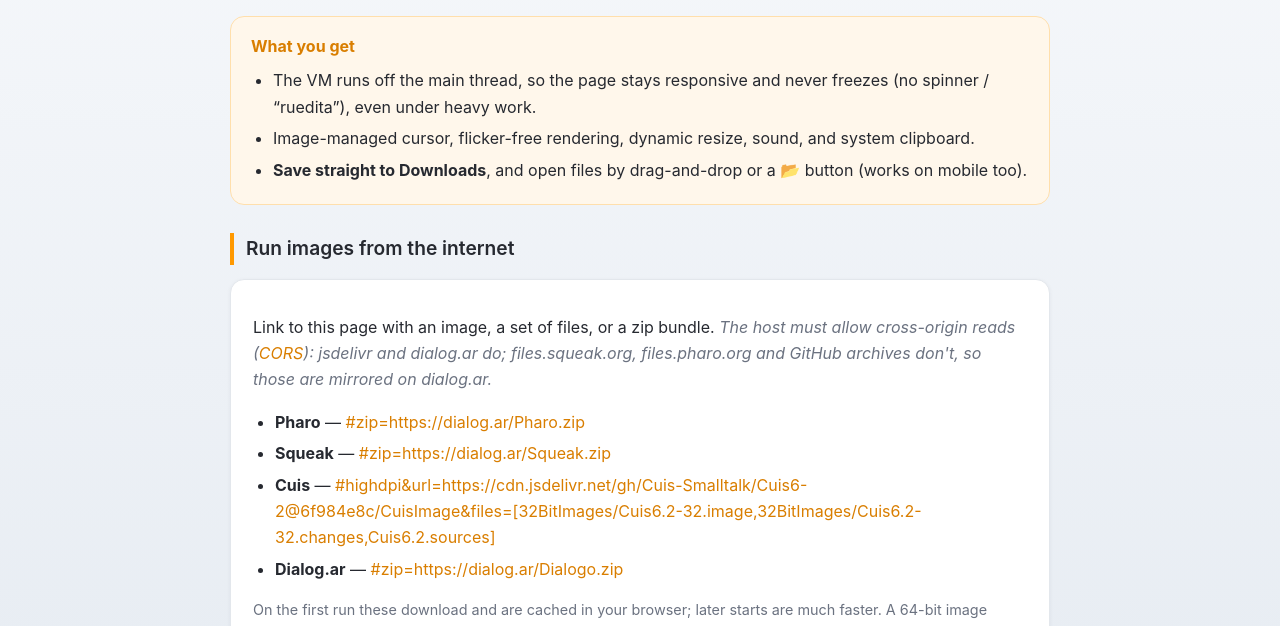
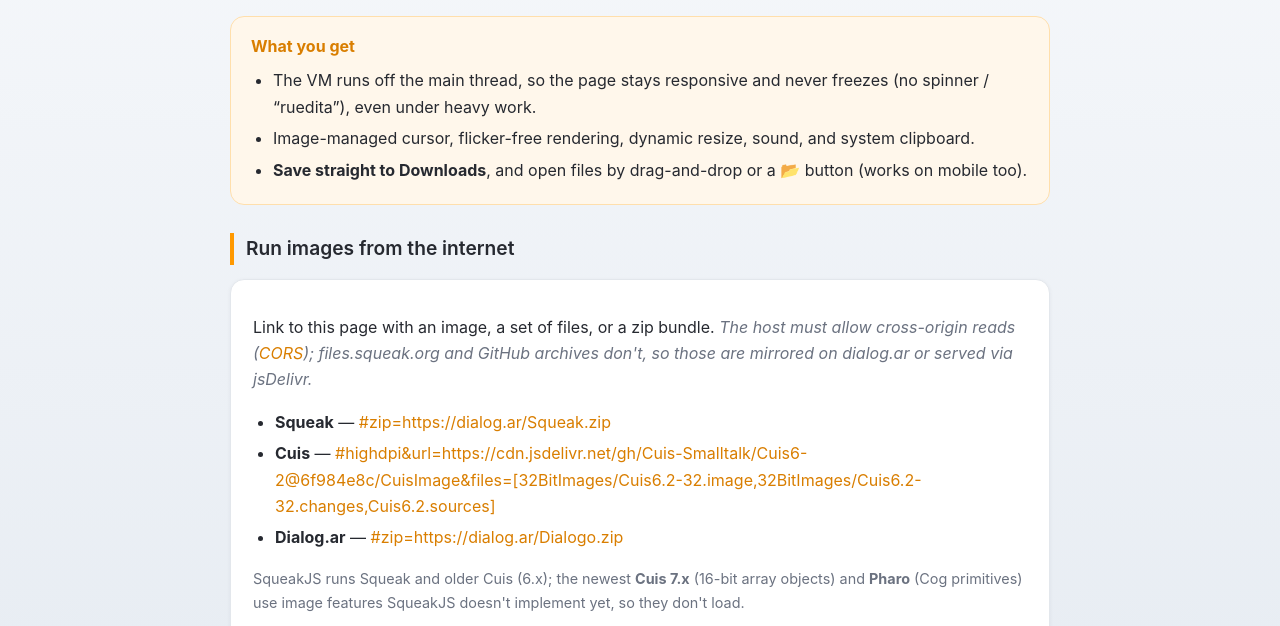
Before and after one commit to ProfeFuturo/profefuturo.github.io, a website with bundled scripts: page SmalltalkJsVm/run/index.html in a window 1280 px wide. Shown: the part 153-779 px from the top of the page. Built offline with nearby package versions, Linux system fonts and the light colour scheme.

Commit message:
Add Squeak.zip mirror; update examples (Squeak 6.0 + Cuis 6.2 + Dialogo)

```diff
--- a/SmalltalkJsVm/run/index.html
+++ b/SmalltalkJsVm/run/index.html
@@ -527,13 +527,13 @@
 
         <h2>Run images from the internet</h2>
         <div class="card">
-        <p>Link to this page with an image, a set of files, or a zip bundle. <em>The host must allow cross-origin reads (<a href="http://enable-cors.org/server.html" target="_blank">CORS</a>): jsdelivr and dialog.ar do; files.squeak.org, files.pharo.org and GitHub archives don't, so those are mirrored on dialog.ar.</em></p>
+        <p>Link to this page with an image, a set of files, or a zip bundle. <em>The host must allow cross-origin reads (<a href="http://enable-cors.org/server.html" target="_blank">CORS</a>); files.squeak.org and GitHub archives don't, so those are mirrored on dialog.ar or served via jsDelivr.</em></p>
         <ul>
-        <li><b>Pharo</b> — <a href="#zip=https://dialog.ar/Pharo.zip">latest</a></li>
-        <li><b>Squeak</b> — <a href="#zip=https://dialog.ar/Squeak.zip">latest</a></li>
+        <li><b>Squeak</b> — <a href="#zip=https://dialog.ar/Squeak.zip">6.0</a></li>
         <li><b>Cuis</b> — <a href="#highdpi&amp;url=https://cdn.jsdelivr.net/gh/Cuis-Smalltalk/Cuis6-2@6f984e8c/CuisImage&files=[32BitImages/Cuis6.2-32.image,32BitImages/Cuis6.2-32.changes,Cuis6.2.sources]">6.2</a></li>
         <li><b>Dialog.ar</b> — <a href="#zip=https://dialog.ar/Dialogo.zip">example drawing app for kids</a></li>
         </ul>
+        <p class="muted">SqueakJS runs Squeak and older Cuis (6.x); the newest <b>Cuis 7.x</b> (16-bit array objects) and <b>Pharo</b> (Cog primitives) use image features SqueakJS doesn't implement yet, so they don't load.</p>
         <p class="muted">On the first run these download and are cached in your browser; later starts are much faster. A 64-bit image opens directly — SqueakJS reads it natively, no 32-bit conversion; if a bundle ships both, the 32-bit build is used.</p>
         </div>
 
```
Also changed, not shown: 1 other file.
